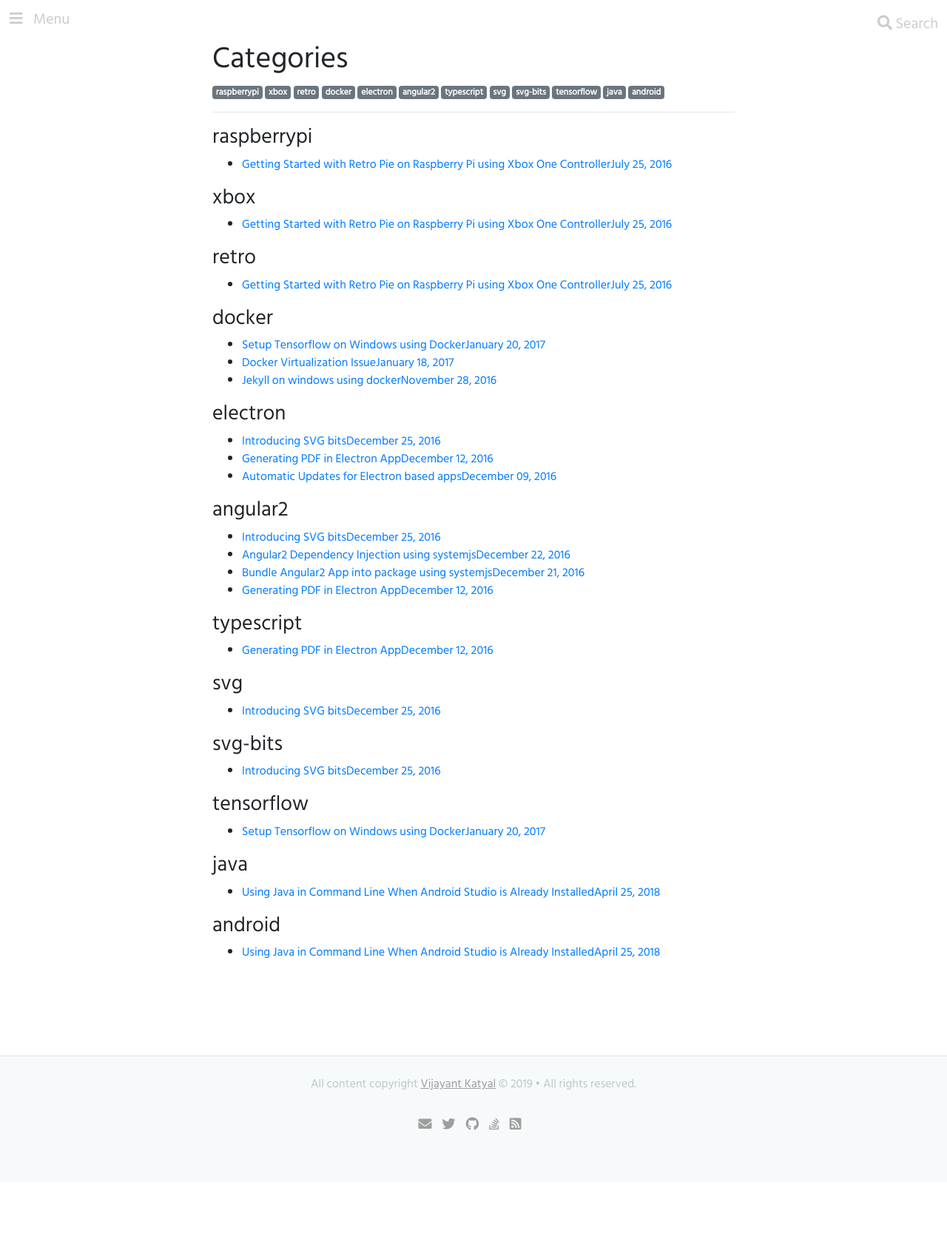
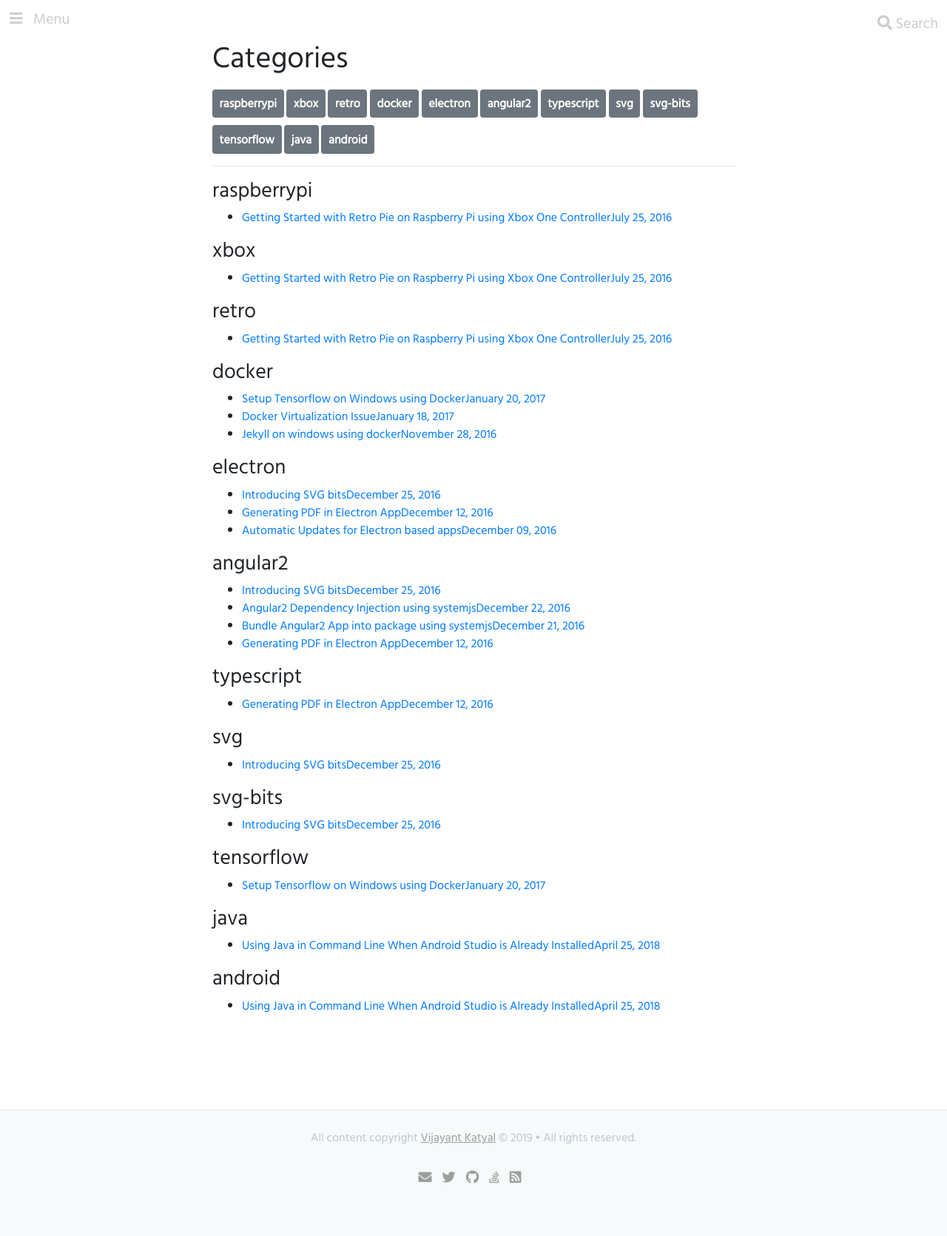
Before and after one commit to vijayantkatyal/vijayantkatyal.github.io, a Jekyll site: the page built from blog/categories.html, in a window 1280 px wide. Shown: the whole page at 74% size. Built offline with Jekyll 4.4.1, drawn with Linux system fonts in a browser that asks for light colours; nearby versions of some CDN libraries; comment, search, counter and statistics services are not loaded; before the commit the page ends 1599 px from its top, so only the background shows below that.

Commit message:
[Fixed] categories font size in search and categories page

```diff
--- a/blog/categories.html
+++ b/blog/categories.html
@@ -2,6 +2,14 @@
 layout: blog
 title: Vijayant Katyal Blog Categories
 ---
+
+<style>
+  .badge{
+    padding: 0.7em .6em;
+    font-size: 100%;
+    margin-top: 10px;
+  }
+</style>
 
 <h1>Categories</h1>
 
```
Also changed, not shown: search.html (+10 -0 lines).
